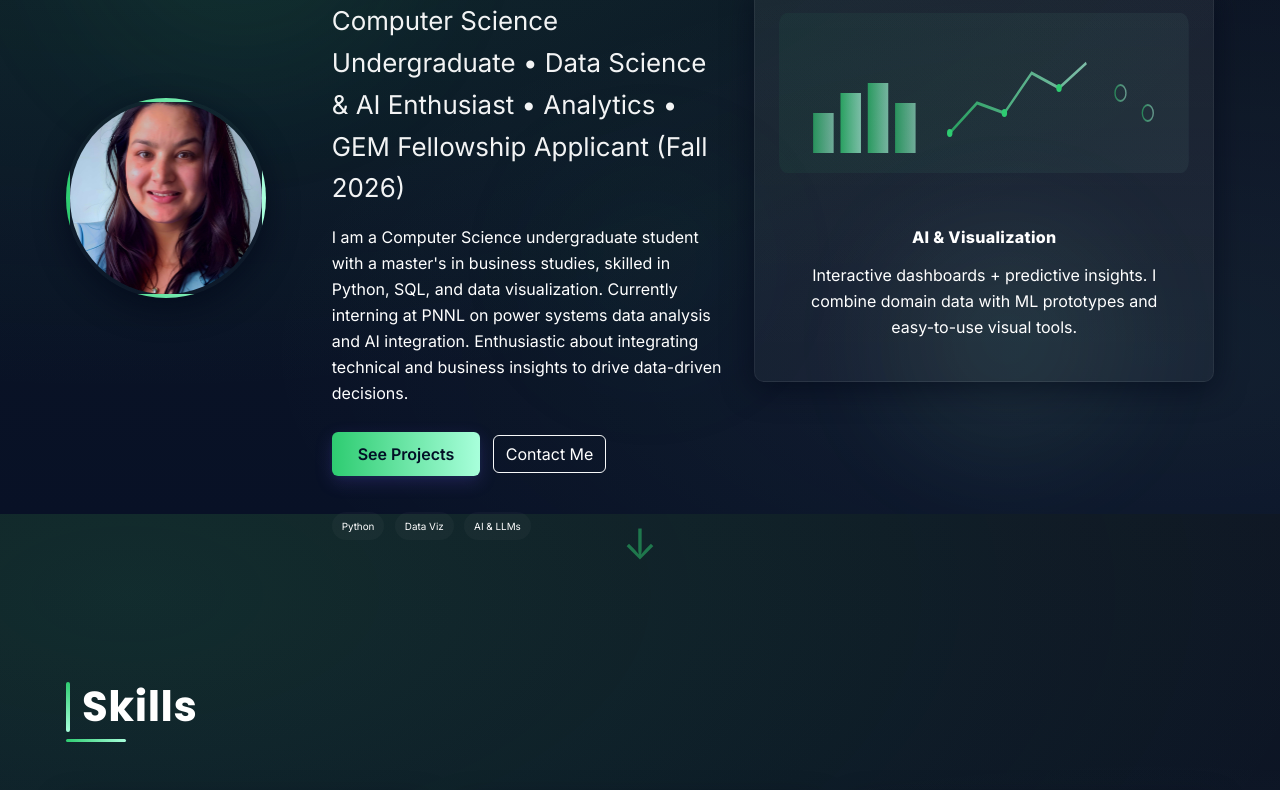
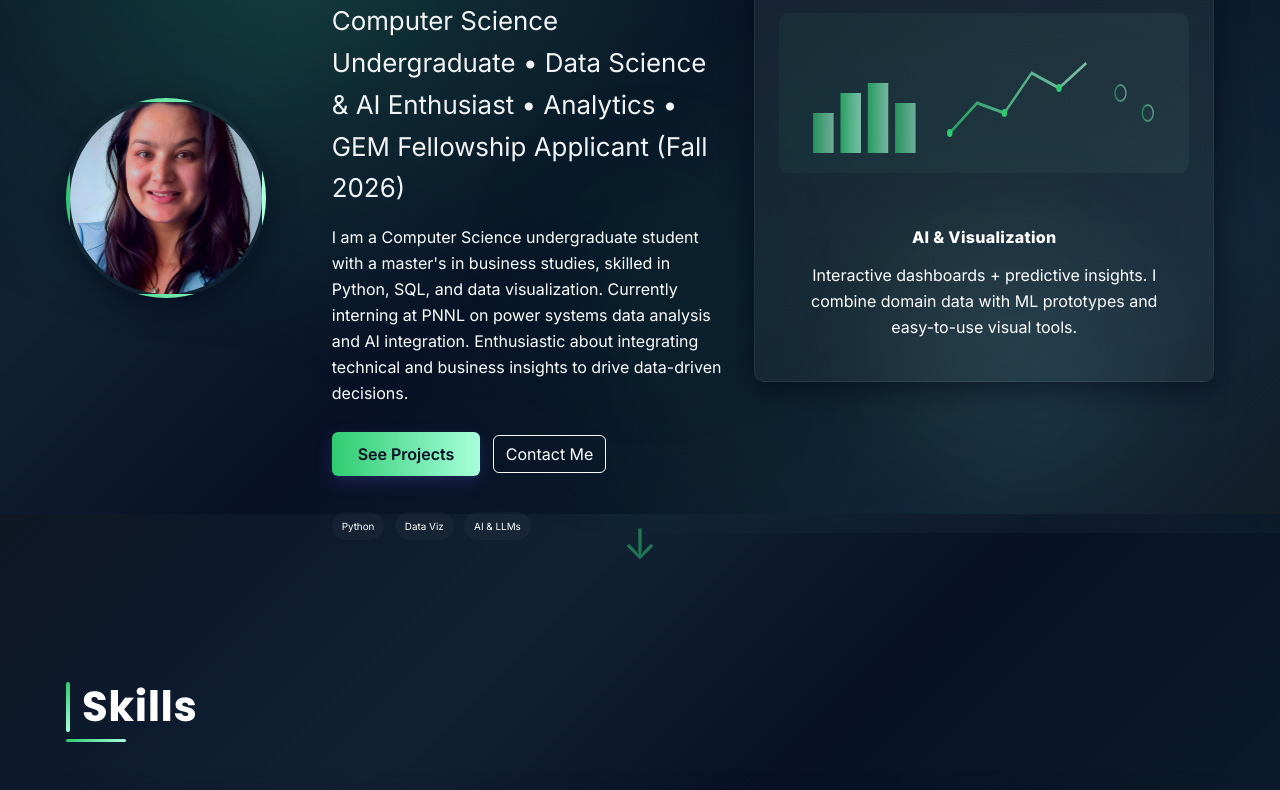
Before and after one commit to nabi0301/Nabina, a plain HTML site: page index.html in a window 1280 px wide. Shown: the part 286-1076 px from the top of the page. Drawn offline with nearby package versions, Linux system fonts and the light colour scheme.

Commit message:
Add full-screen animated gradient background

```diff
--- a/index.html
+++ b/index.html
@@ -42,12 +42,44 @@
       color: #ffffff;
       font-size: var(--font-md);
       line-height: var(--phi);
-  background: radial-gradient(1200px 600px at 10% 10%, rgba(46,204,113,0.12), transparent),
-      radial-gradient(900px 400px at 90% 80%, rgba(168,255,219,0.06), transparent),
-                  linear-gradient(180deg, var(--bg1), var(--bg2));
+      background:
+        linear-gradient(135deg,
+          var(--bg1) 0%,
+          #0d1a2d 15%,
+          #112233 30%,
+          var(--bg2) 50%,
+          #0a1929 70%,
+          #0d1f33 85%,
+          var(--bg1) 100%
+        );
+      background-size: 100% 100vh;
+      background-attachment: fixed;
       -webkit-font-smoothing:antialiased;
       scroll-behavior: smooth;
       overflow-x:hidden;
+      position:relative;
+    }
+
+    /* Animated gradient overlay */
+    body::before{
+      content:'';
+      position:fixed;
+      top:0;
+      left:0;
+      width:100%;
+      height:100vh;
+      background:
+        radial-gradient(circle at 20% 20%, rgba(46,204,113,0.15), transparent 40%),
+        radial-gradient(circle at 80% 80%, rgba(168,255,219,0.08), transparent 40%),
+        radial-gradient(circle at 50% 50%, rgba(46,204,113,0.05), transparent 60%);
+      pointer-events:none;
+      z-index:0;
+      animation:gradientShift 15s ease infinite;
+    }
+
+    @keyframes gradientShift{
+      0%, 100%{opacity:1;transform:scale(1)}
+      50%{opacity:0.8;transform:scale(1.05)}
     }
 
     /* animated grid lines for futuristic feel */
```
